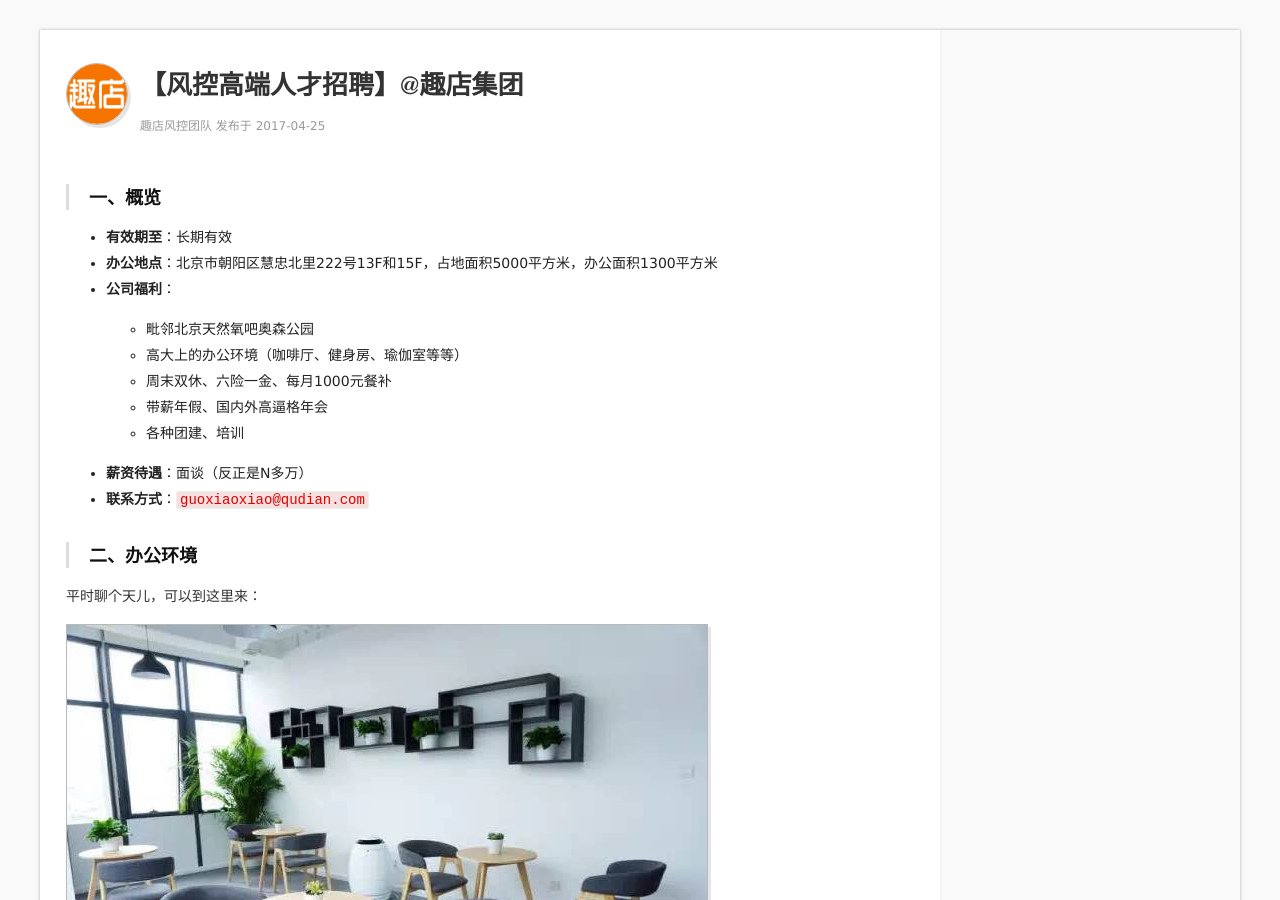
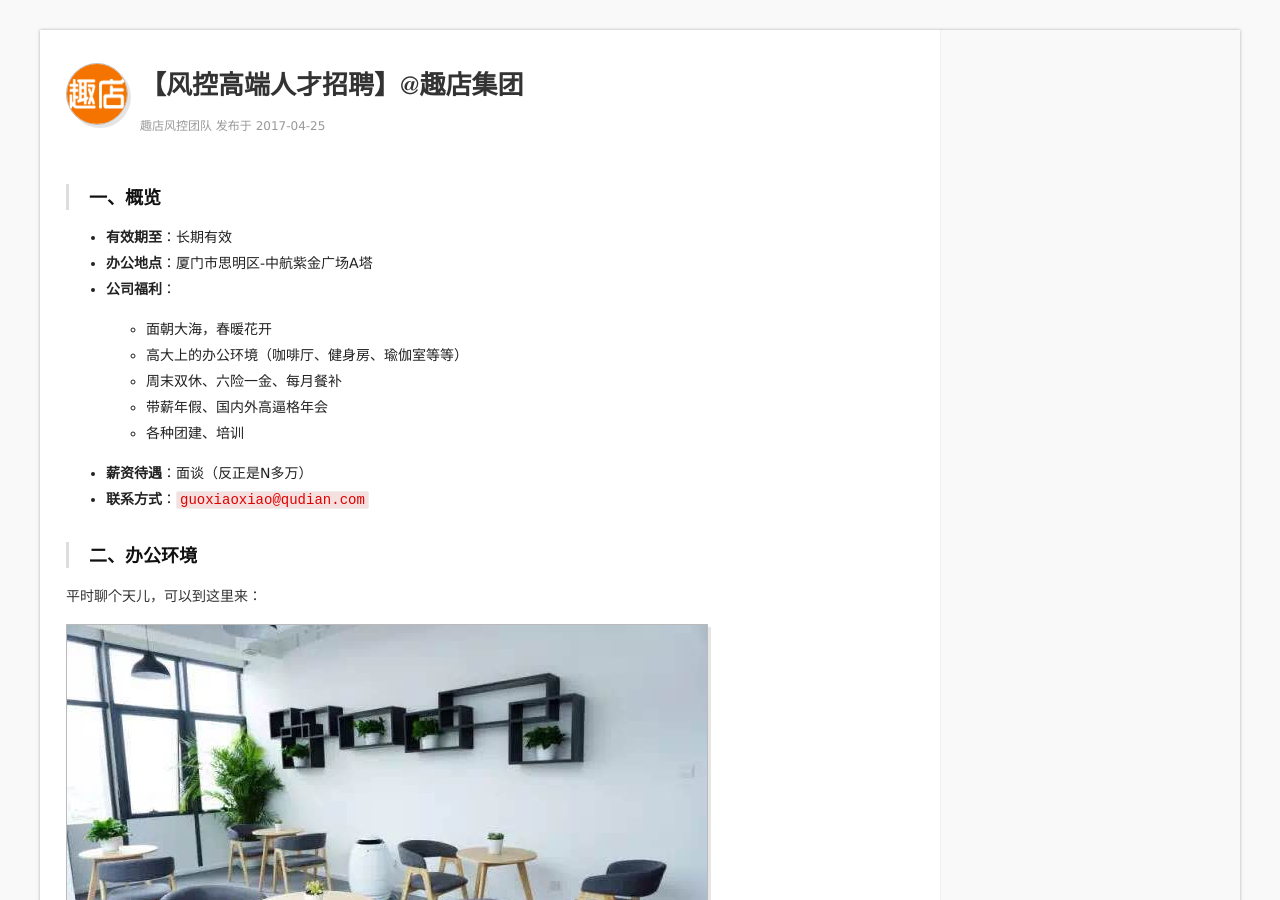
Before and after one commit to qit-team/qit-team.github.io, a Jekyll site: the page built from join-us/risk-jd.md, in a window 1280 px wide and 900 px high. Built offline with Jekyll 4.4.1, drawn with Linux system fonts in a browser that asks for light colours.

Commit message:
公司地址变更北京->厦门

```diff
--- a/join-us/risk-jd.md
+++ b/join-us/risk-jd.md
@@ -15,11 +15,11 @@
 ## 一、概览
 
 * **有效期至**：长期有效
-* **办公地点**：北京市朝阳区慧忠北里222号13F和15F，占地面积5000平方米，办公面积1300平方米
+* **办公地点**：厦门市思明区-中航紫金广场A塔
 * **公司福利**：
-    * 毗邻北京天然氧吧奥森公园
+    * 面朝大海，春暖花开
     * 高大上的办公环境（咖啡厅、健身房、瑜伽室等等）
-    * 周末双休、六险一金、每月1000元餐补
+    * 周末双休、六险一金、每月餐补
     * 带薪年假、国内外高逼格年会
     * 各种团建、培训
 * **薪资待遇**：面谈（反正是N多万）
```
Also changed, not shown: join-us/tech-jd.md (+3 -3 lines).
